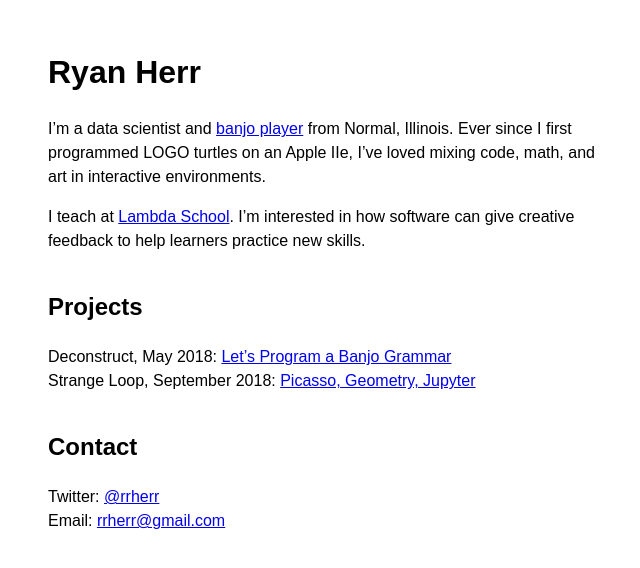
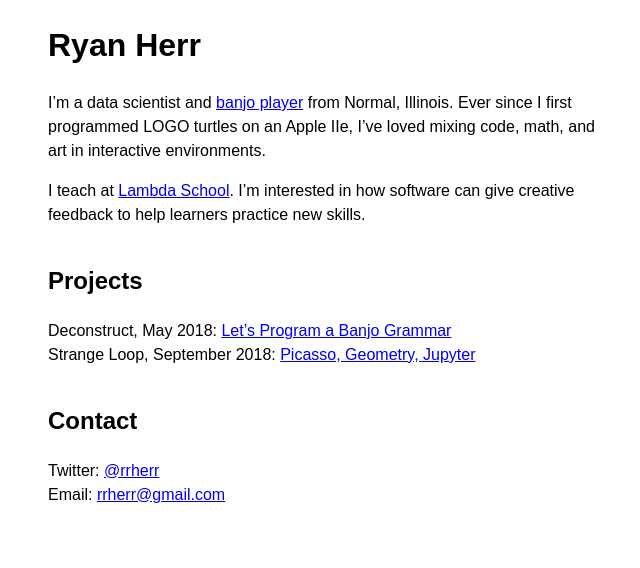
Before and after one commit to rrherr/rrherr.github.io, a Jekyll site: the page built from index.md, in a window 1280 px wide. Shown: the top 568 px of the page, without its empty margins (312-952 px from the left). Built offline with Jekyll 4.4.1, drawn with Linux system fonts in a browser that asks for light colours; our own code applies the rules of GitHub Pages for plain Markdown files.

Commit message:
Update default.html

```diff
--- a/_layouts/default.html
+++ b/_layouts/default.html
@@ -10,9 +10,9 @@
     -->
 
     <style>
-      body { font-family: sans-serif; font-size: 16px; line-height: 1.5; }
+      body { font-family: sans-serif; font-size: 16px; line-height: 1.5; margin-bottom: 3em; }
       div.container { max-width: 560px; margin: auto; }
-      h1, h2, h3 { margin-top: 1.5em; }
+      h2, h3 { margin-top: 1.5em; }
 
       .video-responsive{
           overflow:hidden;
```
